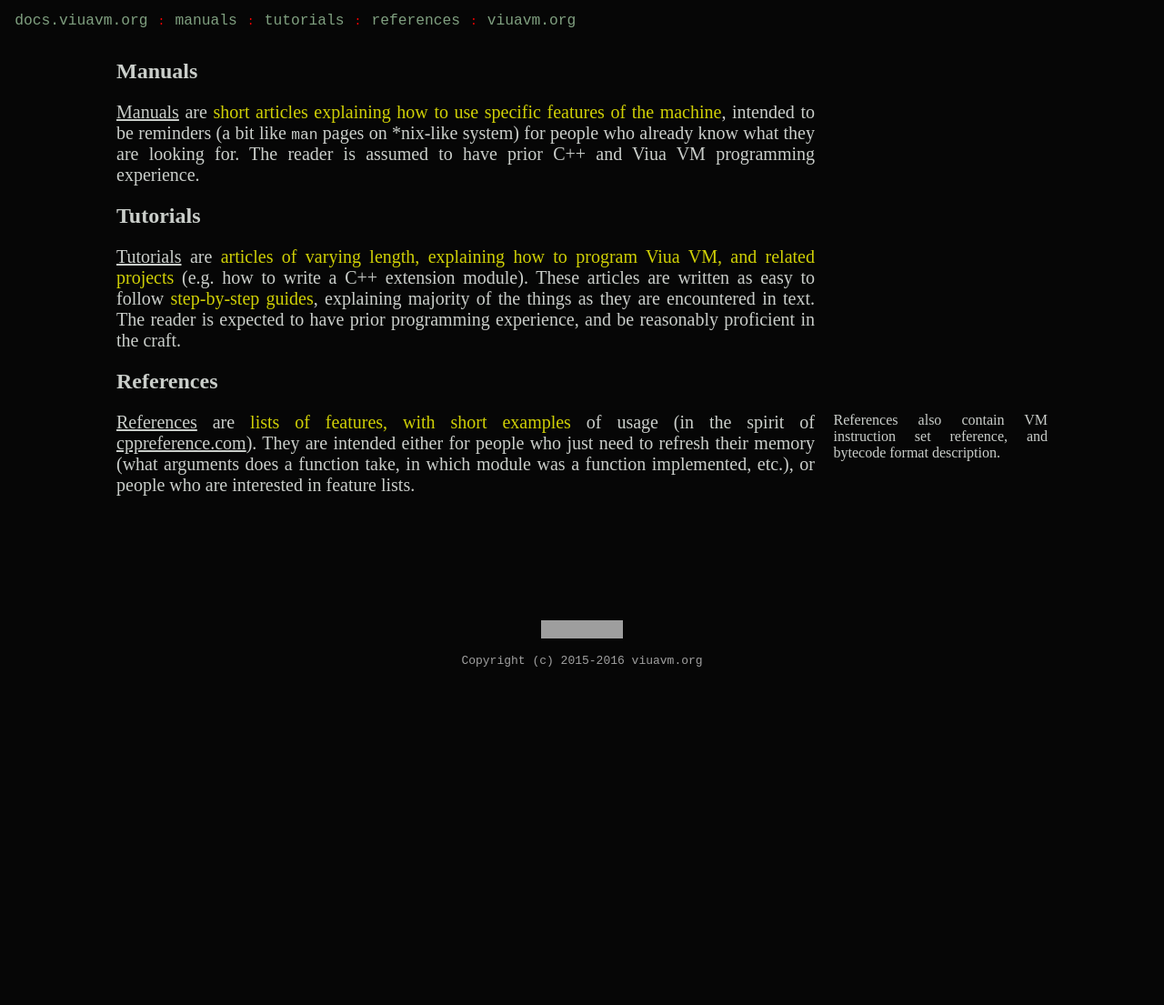
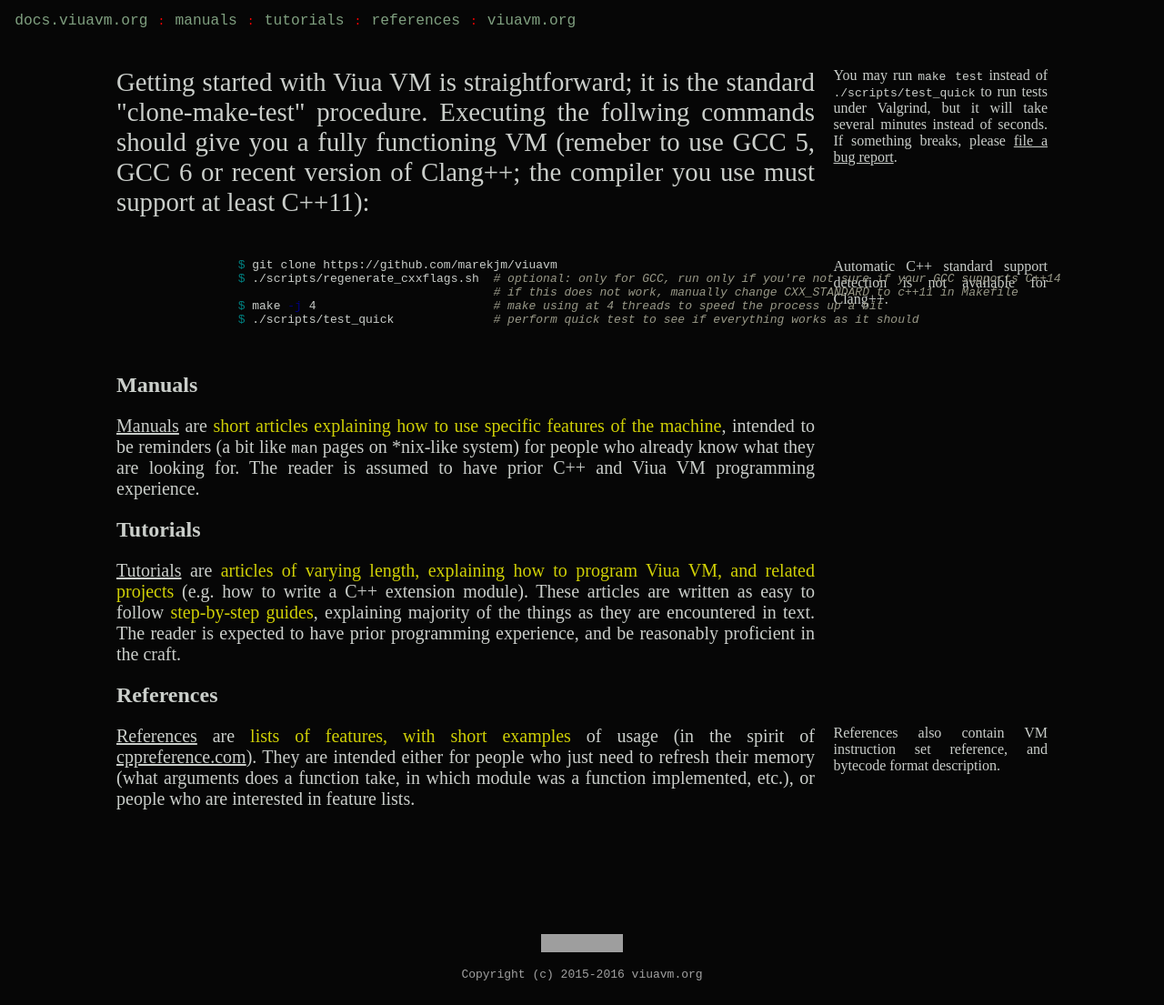
Before and after one commit to marekjm/docs.viuavm.org, a Jekyll site: the page built from index.html, in a window 1280 px wide. Shown: the whole page at 91% size. Built offline with Jekyll 4.4.1, drawn with Linux system fonts in a browser that asks for light colours; before the commit the page ends 900 px from its top, so only the background shows below that; grey boxes are pictures that could not be loaded.

Commit message:
Describe compilation process

```diff
--- a/_layouts/index.html
+++ b/_layouts/index.html
@@ -4,6 +4,30 @@
 
     <body class="index">
         {% include navigation.html %}
+
+        <div class="chapter">
+            <p class="note for-summary"> You may run <code>make test</code> instead of <code>./scripts/test_quick</code> to run
+            tests under Valgrind, but it will take several minutes instead of seconds.
+            If something breaks, please <a href="{{ site.bugs_url }}">file a bug report</a>.
+            </p>
+            <p class="abstract"> Getting started with Viua VM is straightforward; it is the standard "clone-make-test" procedure.
+            Executing the follwing commands should give you a fully functioning VM (remeber to use GCC 5, GCC 6 or recent version
+            of Clang++; the compiler you use must support at least C++11):
+            </p>
+            <div class="clear"></div>
+
+            <p class="note"> Automatic C++ standard support detection is not available for Clang++. </p>
+            <p>
+            {% highlight bash %}
+            $ git clone {{ site.repository_url }}
+            $ ./scripts/regenerate_cxxflags.sh  # optional: only for GCC, run only if you're not sure if your GCC supports C++14
+                                                # if this does not work, manually change CXX_STANDARD to c++11 in Makefile
+            $ make -j 4                         # make using at 4 threads to speed the process up a bit
+            $ ./scripts/test_quick              # perform quick test to see if everything works as it should
+            {% endhighlight %}
+            </p>
+            <div class="clear"></div>
+        </div>
 
         <section class="chapter">
             <h1> Manuals </h2>
```
